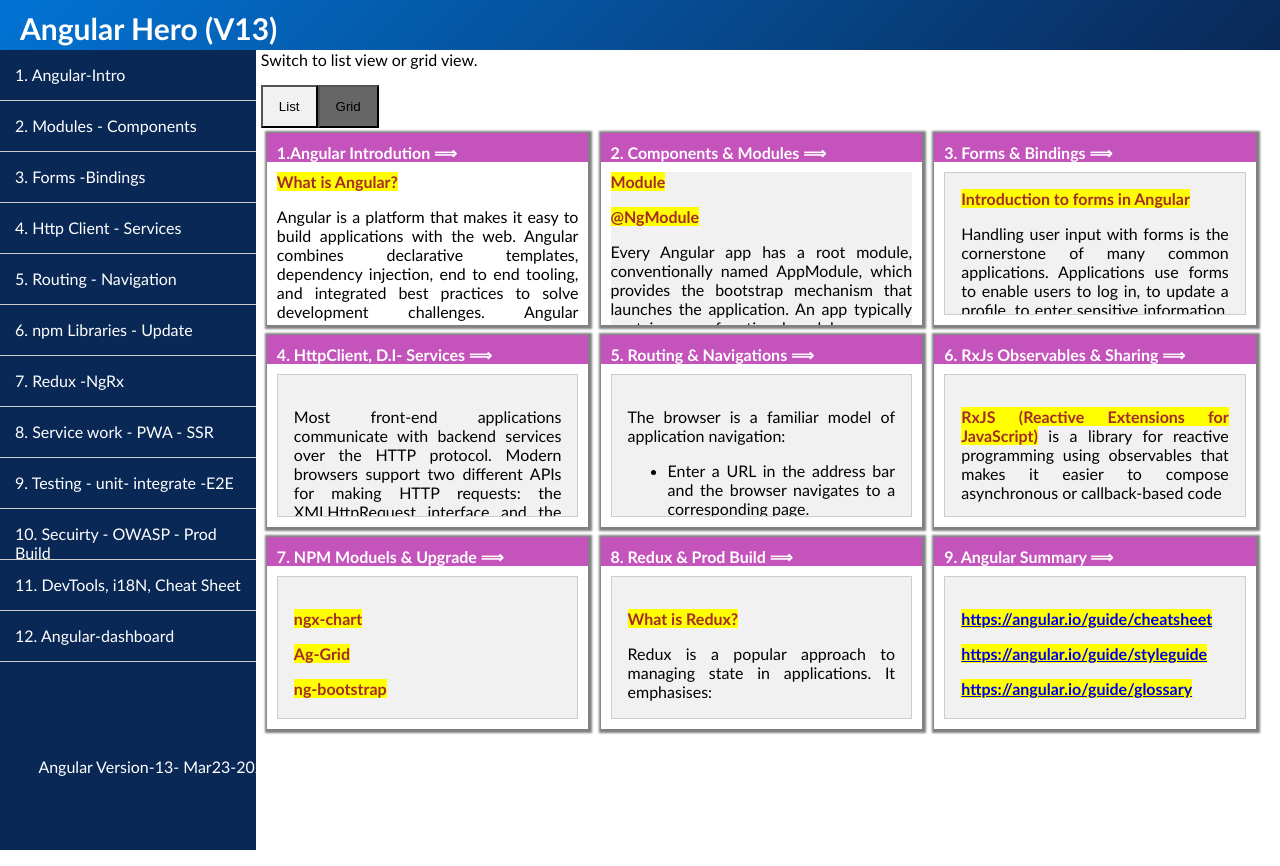
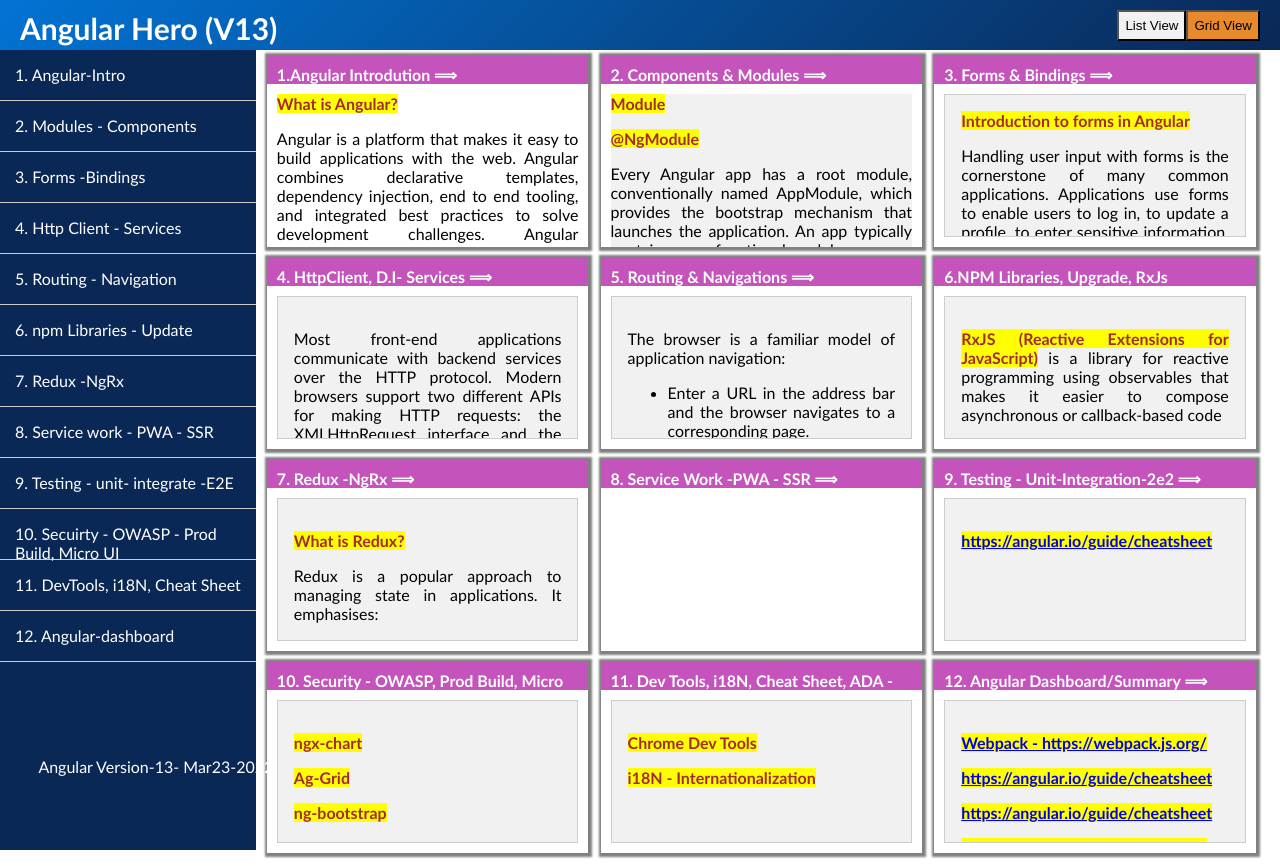
Before and after one commit to gnganapath/AngularHero, an Angular app: page /angular-dashboard in a window 1280 px wide. Before the commit the page ends 800 px from the top, so only its background shows below. Built offline with nearby package versions, Linux system fonts and the light colour scheme.

Commit message:
NgHero - Left emnu, dashboard page updated , oruted

```diff
--- a/src/app/angular-dashboard/angular-dashboard.component.html
+++ b/src/app/angular-dashboard/angular-dashboard.component.html
@@ -1,8 +1,7 @@
-<p>Switch to list view or grid view.</p>
 
-<div id="btnContainer">
-  <button [ngClass]="{ 'btn-active': displayMode === 1, btn: displayMode === 2 }" (click)="listView()"> <i class="fa fa-bars"></i> List </button>
-  <button [ngClass]="{ 'btn-active': displayMode === 2, btn: displayMode === 1 }" (click)="gridView()"> <i class="fa fa-th-large"></i> Grid  </button>
+<div class="btnContainer" title="Switch to list view or grid view">
+  <button [ngClass]="{ 'btn-active': displayMode === 1, btn: displayMode === 2 }" (click)="listView()"> <i class="fa fa-bars"></i> List View</button>
+  <button [ngClass]="{ 'btn-active': displayMode === 2, btn: displayMode === 1 }" (click)="gridView()"> <i class="fa fa-th-large"></i> Grid View </button>
 </div>
 
 <div class="row">
@@ -95,7 +94,7 @@
   <div [ngClass]="{ grid: displayMode === 1, list: displayMode != 1 }">
     <div class="title">
       <span class="pull-left">4. HttpClient, D.I- Services</span>
-      <span class="pull-right" routerLink="/httpClient-services">
+      <span class="pull-right" routerLink="/http-client-services">
         &#10233;
       </span>
     </div>
@@ -165,8 +164,8 @@
   </div>
   <div [ngClass]="{ grid: displayMode === 1, list: displayMode != 1 }">
     <div class="title">
-      <span class="pull-left">6. RxJs Observables & Sharing</span>
-      <span class="pull-right" routerLink="/rxjs"> &#10233; </span>
+      <span class="pull-left">6.NPM Libraries, Upgrade,  RxJs Observables & Sharing</span>
+      <span class="pull-right" routerLink="/npm-library-update"> &#10233; </span>
     </div>
     <div class="content">
       <div class="view scard1">
@@ -181,8 +180,6 @@
             programming paradigm concerned with data streams and the propagation
             of change
           </p>
-        </div>
-        <div class="mask">
           <table>
             <thead>
               <tr>
@@ -231,21 +228,8 @@
             </tbody>
           </table>
         </div>
-      </div>
-    </div>
-  </div>
-</div>
-
-<div class="row">
-  <div [ngClass]="{ grid: displayMode === 1, list: displayMode != 1 }">
-    <div class="title">
-      <span class="pull-left">7. NPM Moduels & Upgrade</span>
-      <span class="pull-right" routerLink="/npm-module-Update"> &#10233; </span>
-    </div>
-    <div class="content">
-      <div class="view scard1">
-        <div class="frontText">
-          <p><b>ngx-chart</b></p>
+        <div class="mask">
+           <p><b>ngx-chart</b></p>
           <p><b>Ag-Grid</b></p>
           <p><b>ng-bootstrap</b></p>
           npm install d3 --save npm install @types/d3 --save-dev
@@ -264,10 +248,13 @@
       </div>
     </div>
   </div>
+</div>
+
+<div class="row">
   <div [ngClass]="{ grid: displayMode === 1, list: displayMode != 1 }">
     <div class="title">
-      <span class="pull-left">8. Redux & Prod Build</span>
-      <span class="pull-right" routerLink="/redux-prod-build"> &#10233; </span>
+      <span class="pull-left">7. Redux -NgRx</span>
+      <span class="pull-right" routerLink="/redux-ngrx"> &#10233; </span>
     </div>
     <div class="content">
       <div class="view scard1">
@@ -299,33 +286,90 @@
   </div>
   <div [ngClass]="{ grid: displayMode === 1, list: displayMode != 1 }">
     <div class="title">
-      <span class="pull-left">9. Angular Summary</span>
-      <span class="pull-right" routerLink="/angular-summary"> &#10233; </span>
+      <span class="pull-left">8. Service Work -PWA - SSR</span>
+      <span class="pull-right" routerLink="/servicework-pwa-ssr"> &#10233; </span>
+    </div>
+
+  </div>
+  <div [ngClass]="{ grid: displayMode === 1, list: displayMode != 1 }">
+    <div class="title">
+      <span class="pull-left">9. Testing - Unit-Integration-2e2</span>
+      <span class="pull-right" routerLink="/testing-unit-integrate-e2e"> &#10233; </span>
     </div>
     <div class="content">
       <div class="view scard1">
         <div class="frontText">
+          <p><b><a href="https://angular.io/guide/cheatsheet" target="_blank">https://angular.io/guide/cheatsheet</a></b> </p>
+        </div>
+        <div class="mask">
+          <p> <b><a href="https://angular.io/cli" target="_blank" >Angular CLI</a></b> </p>
+          <p> <b><a href="https://angular.io/api" target="_blank">Angular API Ref</a></b>  </p>
+          <p> <b><a href="https://angular.io/guide/creating-libraries" target="_blank" >Angular Published Libraries</a></b></p>
+        </div>
+      </div>
+    </div>
+  </div>
+</div>
+
+<div class="row">
+  <div [ngClass]="{ grid: displayMode === 1, list: displayMode != 1 }">
+    <div class="title">
+      <span class="pull-left">10. Security - OWASP, Prod Build, Micro UI</span>
+      <span class="pull-right" routerLink="/security-owasp-prod-microUI"> &#10233; </span>
+    </div>
+    <div class="content">
+      <div class="view scard1">
+        <div class="frontText">
+          <p><b>ngx-chart</b></p>
+          <p><b>Ag-Grid</b></p>
+          <p><b>ng-bootstrap</b></p>
+          npm install d3 --save npm install @types/d3 --save-dev
+        </div>
+        <div class="mask">
+          <p><b>Micro UI /Front end</b>/</p>
           <p>
-            <b
-              ><a href="https://angular.io/guide/cheatsheet" target="_blank"
-                >https://angular.io/guide/cheatsheet</a
-              ></b
-            >
+            Creating Angular Web Components: A Micro Frontend Tutorial<br />
+            <a>https://gorillalogic.com/blog/creating-angular-web-components-a-micro-frontend-tutorial/</a>
           </p>
-          <p>
-            <b
-              ><a href="https://angular.io/guide/styleguide" target="_blank"
-                >https://angular.io/guide/styleguide</a
-              ></b
-            >
-          </p>
-          <p>
-            <b
-              ><a href="https://angular.io/guide/glossary" target="_blank"
-                >https://angular.io/guide/glossary</a
-              ></b
-            >
-          </p>
+        </div>
+      </div>
+    </div>
+  </div>
+  <div [ngClass]="{ grid: displayMode === 1, list: displayMode != 1 }">
+    <div class="title">
+      <span class="pull-left">11. Dev Tools, i18N, Cheat Sheet, ADA - Accessability</span>
+      <span class="pull-right" routerLink="/devtool-i18n-cheatsheet"> &#10233; </span>
+    </div>
+    <div class="content">
+      <div class="view scard1">
+        <div class="frontText">
+          <p><b>Chrome Dev Tools </b></p>
+          <p><b>i18N - Internationalization</b></p>
+        </div>
+        <div class="mask">
+          <p><b>Cheat Sheet</b></p>
+          <ul>
+            <li>ADA</li>
+            <li>ngcc</li>
+            <li><b>AOT</b> - compilation</li>
+          </ul>
+        </div>
+      </div>
+    </div>
+  </div>
+  <div [ngClass]="{ grid: displayMode === 1, list: displayMode != 1 }">
+    <div class="title">
+      <span class="pull-left">12. Angular Dashboard/Summary</span>
+      <span class="pull-right" routerLink="/angular-dashboard"> &#10233; </span>
+    </div>
+    <div class="content">
+      <div class="view scard1">
+        <div class="frontText">
+          <p><b><a href="https://webpack.js.org/" target="_blank">Webpack - https://webpack.js.org/</a></b> </p>
+          <p><b><a href="https://angular.io/guide/cheatsheet" target="_blank">https://angular.io/guide/cheatsheet</a></b> </p>
+          <p><b><a href="https://angular.io/guide/cheatsheet" target="_blank">https://angular.io/guide/cheatsheet</a></b> </p>
+          <p> <b><a href="https://angular.io/guide/styleguide" target="_blank" >https://angular.io/guide/styleguide</a></b></p>
+          <p><b><a href="https://angular.io/guide/glossary" target="_blank">https://angular.io/guide/glossary</a></b> </p>
         </div>
         <div class="mask">
           <p>
--- a/src/app/angular-dashboard/angular-dashboard.component.less
+++ b/src/app/angular-dashboard/angular-dashboard.component.less
@@ -41,14 +41,19 @@
   clear: both;
 }
 /* Style the buttons */
+.btnContainer{
+    top: 10px;
+    position: absolute;
+    right: 20px;
+}
 .btn {
-  padding: 12px 16px;
-  background-color: #666;
+  padding: 6px;
+  background-color: #e8892b;
   cursor: pointer;
 }
 
 .btn-active {
-  padding: 12px 16px;
+  padding: 6px;
   background-color: #f1f1f1;
 }
 
--- a/src/app/app-routing.module.ts
+++ b/src/app/app-routing.module.ts
@@ -24,7 +24,7 @@ const routes: Routes = [
 
   {path:'testing-unit-integrate-e2e', loadChildren: () => import('./testing-unit-integrate-e2e/testing-unit-integrate-e2e.module').then (m => m.TestingUnitIntegrateE2eModule) },
 
-  {path:'security-owasp-prod', loadChildren: () => import('./security-owasp-prodbuild/security-owasp-prodbuild.module').then ( m => m.SecurityOwaspProdbuildModule) },
+  {path:'security-owasp-prod-microUI', loadChildren: () => import('./security-owasp-prodbuild/security-owasp-prodbuild.module').then ( m => m.SecurityOwaspProdbuildModule) },
 
   {path:'devtool-i18n-cheatsheet', loadChildren: () => import('./devtools-i18n/devtools-i18n.module').then( m => m.DevtoolsI18nModule) }
 
--- a/src/app/layout-component/leftmenu/leftmenu.component.html
+++ b/src/app/layout-component/leftmenu/leftmenu.component.html
@@ -17,7 +17,7 @@
 
     <div> 9. <a (click)="navigateRoute('testing-unit-integrate-e2e')"> Testing - unit- integrate -E2E </a></div>
 
-    <div> 10. <a (click)="navigateRoute('security-owasp-prod')" > Secuirty - OWASP - Prod Build </a></div>
+    <div> 10. <a (click)="navigateRoute('security-owasp-prod-microUI')" > Secuirty - OWASP - Prod Build, Micro UI </a></div>
 
     <div> 11.<a (click)="navigateRoute('devtool-i18n-cheatsheet')" > DevTools, i18N,  Cheat Sheet</a></div>
 
```
Also changed, not shown: 1 other file (tests, documents, lock files or other folders).
